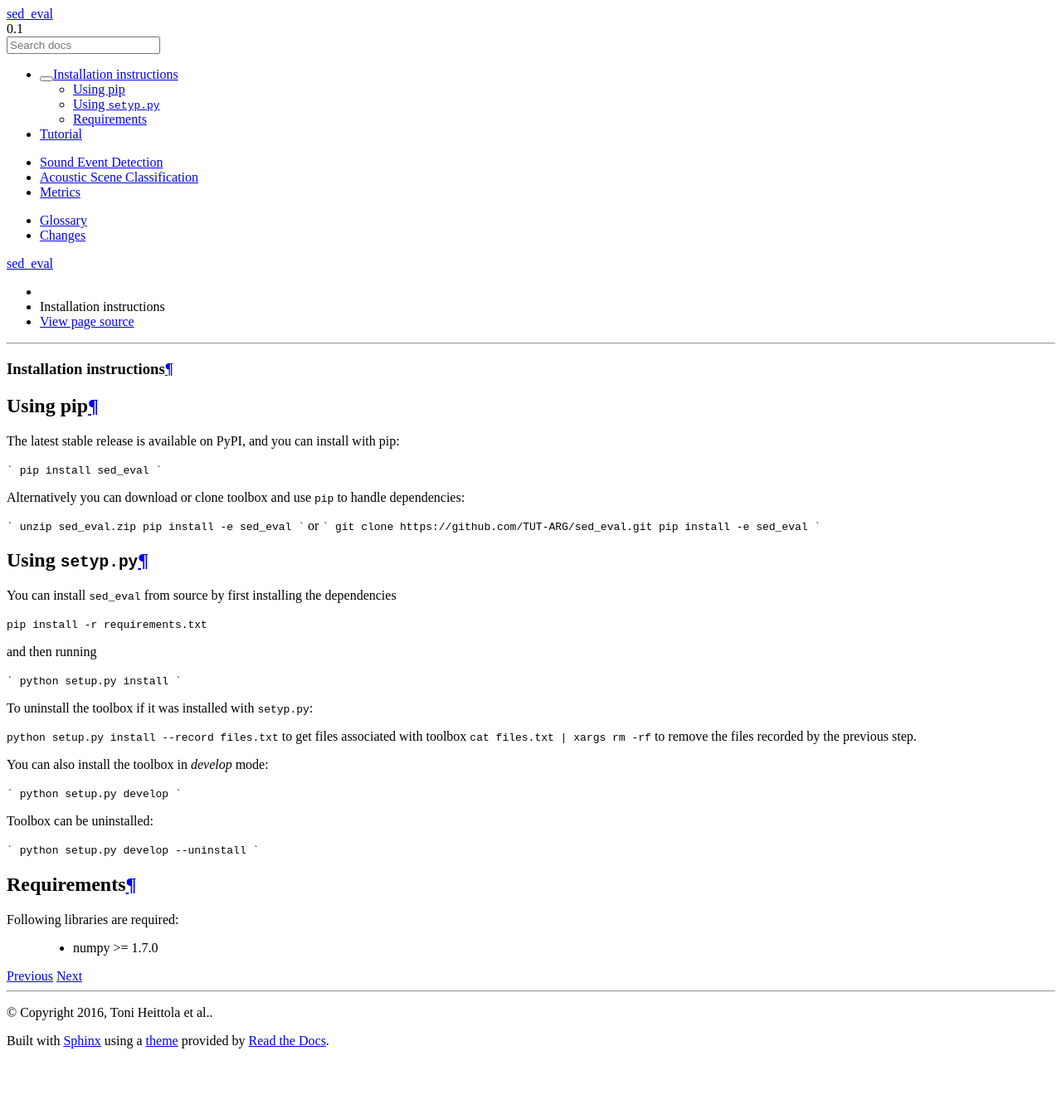
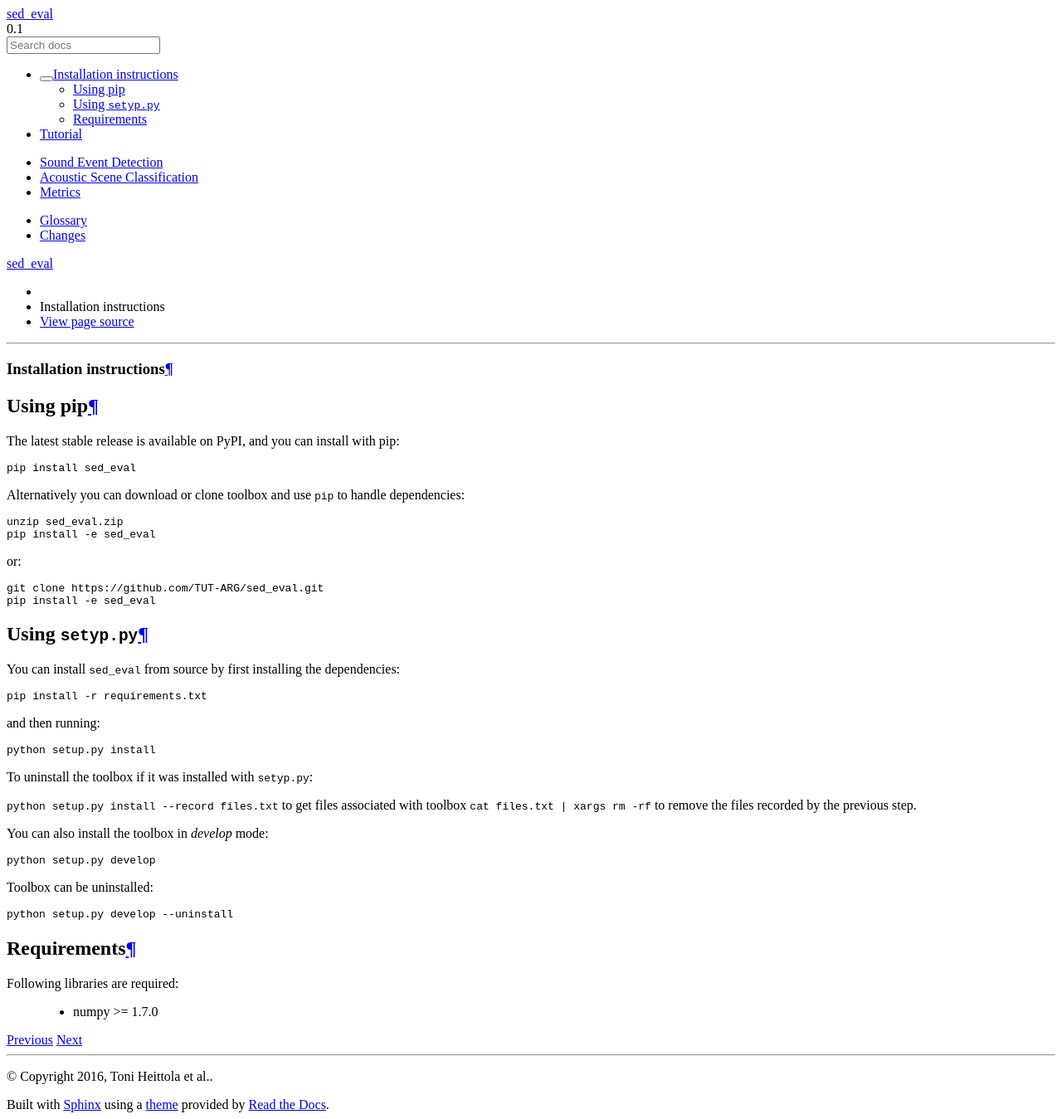
Before and after one commit to TUT-ARG/sed_eval, a Sphinx documentation site: the page built from docs/install.rst, in a window 1280 px wide. Shown: the whole page at 83% size. Built offline with Sphinx 7.4.7 and the Read the Docs theme 2.0.0, drawn with Linux system fonts in a browser that asks for light colours; formulas are drawn with MathJax 3; before the commit the page ends 1272 px from its top, so only the background shows below that.

Commit message:
building and pushing docs

````diff
--- a/docs/install.rst
+++ b/docs/install.rst
@@ -6,54 +6,46 @@ Installation instructions
 Using pip
 ---------
 
-The latest stable release is available on PyPI, and you can install with pip:
+The latest stable release is available on PyPI, and you can install with pip::
 
-```
-pip install sed_eval
-```
+    pip install sed_eval
 
-Alternatively you can download or clone toolbox and use ``pip`` to handle dependencies:
 
-```
-unzip sed_eval.zip
-pip install -e sed_eval
-```
-or
-```
-git clone https://github.com/TUT-ARG/sed_eval.git
-pip install -e sed_eval
-```
+Alternatively you can download or clone toolbox and use ``pip`` to handle dependencies::
+
+    unzip sed_eval.zip
+    pip install -e sed_eval
+
+or::
+
+    git clone https://github.com/TUT-ARG/sed_eval.git
+    pip install -e sed_eval
+
 
 Using ``setyp.py``
 ------------------
 
-You can install ``sed_eval`` from source by first installing the dependencies
+You can install ``sed_eval`` from source by first installing the dependencies::
 
-``pip install -r requirements.txt``
+    pip install -r requirements.txt
 
-and then running
+and then running::
 
-```
-python setup.py install
-```
+    python setup.py install
+
 
 To uninstall the toolbox if it was installed with ``setyp.py``:
 
 ``python setup.py install --record files.txt`` to get files associated with toolbox
 ``cat files.txt | xargs rm -rf`` to remove the files recorded by the previous step.
 
-You can also install the toolbox in *develop* mode:
+You can also install the toolbox in *develop* mode::
 
-```
-python setup.py develop
-```
+    python setup.py develop
 
-Toolbox can be uninstalled:
+Toolbox can be uninstalled::
 
-```
-python setup.py develop --uninstall
-```
-
+    python setup.py develop --uninstall
 
 Requirements
 ------------
````
Also changed, not shown: 15 other files.
